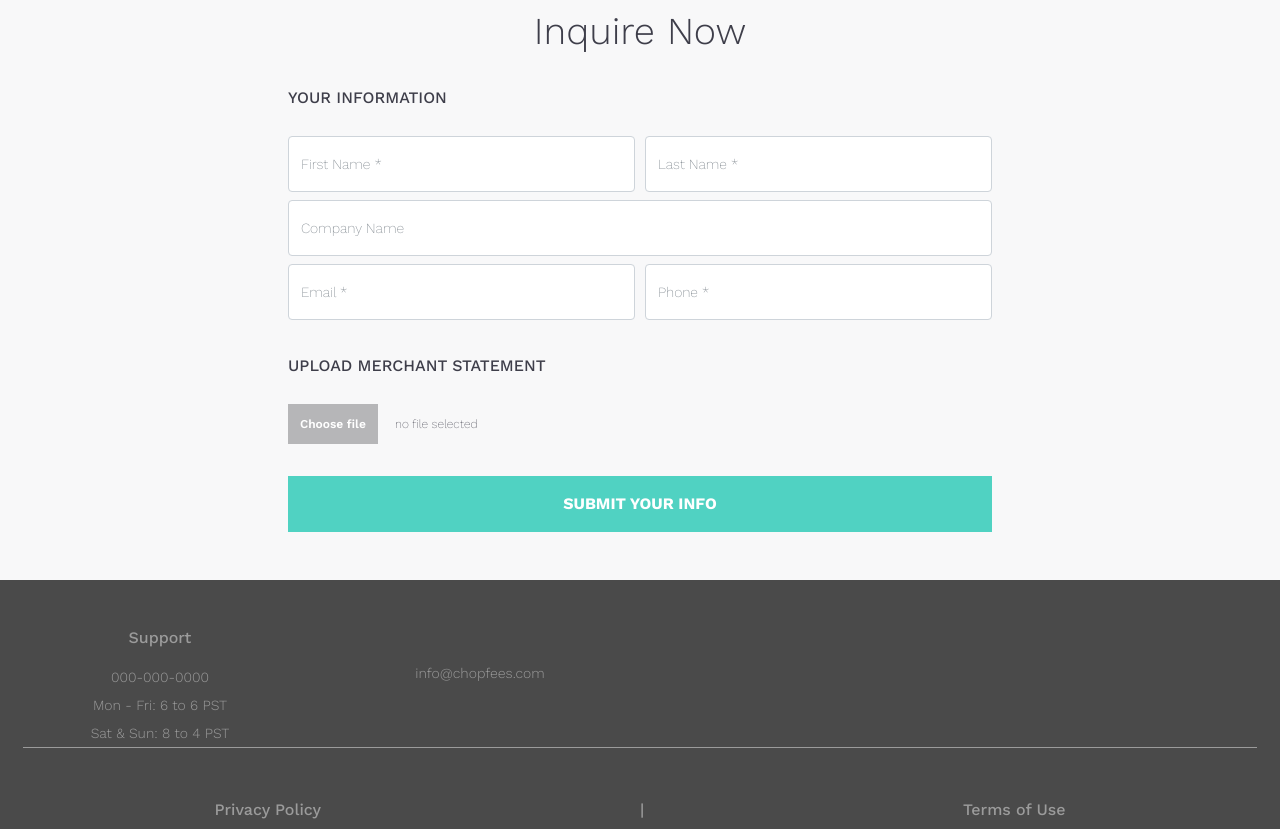
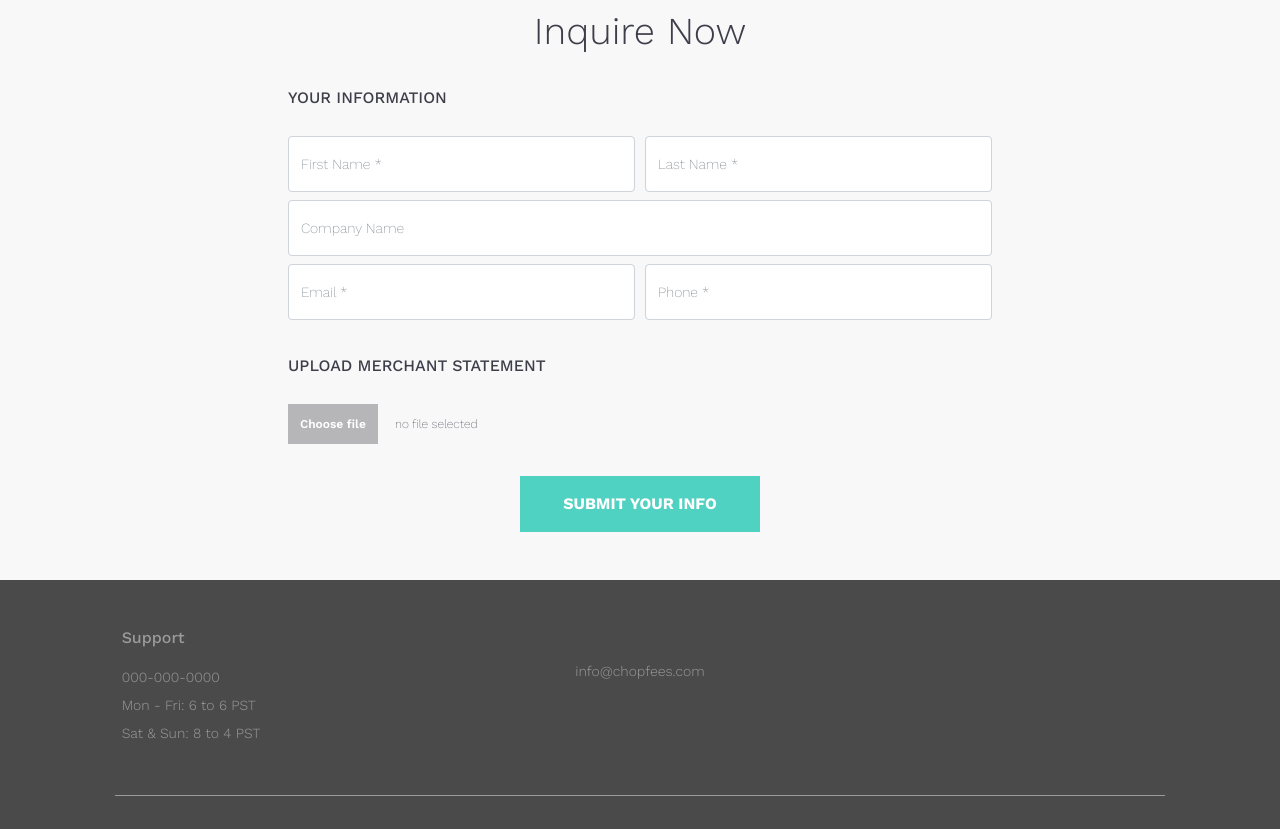
Before and after one commit to shyuks/chopfees, a website: page public/index.html in a window 1280 px wide. Shown: the part 3093-3922 px from the top of the page. Drawn offline with nearby package versions, Linux system fonts and the light colour scheme.

Commit message:
Fix footer for desktop display (padding, alignments, etc)

```diff
--- a/public/css/main.css
+++ b/public/css/main.css
@@ -636,7 +636,7 @@ a:hover {
 /* Info Section */
 
 .info {
-    padding: 2em 0em;
+    margin: 2em 0em;
     text-align: center;
     background: #ffffff
 }
@@ -745,7 +745,7 @@ a:hover {
     padding: 0 !important
 }
 
-@media (min-width: 1024px) {
+@media (min-width: 992px) {
     .step {
         flex: 0 0 20%;
         max-width: 20%;
@@ -782,6 +782,25 @@ a:hover {
     text-align: center
 }
 
+@media (min-width: 768px) {
+    .footer {
+        text-align: left
+    }
+}
+
+.contactSection {
+    padding-bottom: 3em
+}
+
+.contactSection:after {
+    content: ""; /* This is necessary for the pseudo element to work. */
+    display: block; /* This will put the pseudo element on its own line. */
+    margin: 0 auto; /* This will center the border. */
+    width: 82%; /* Change this to whatever width you want. */
+    padding: 1.5em; /* This creates some space between the element and the border. */
+    border-bottom: 1px solid #9B9B9B;; /* This creates the border. Replace black with whatever color you want. */
+}
+
 .support h4 {
     font-size: 16px;
     font-weight: 500;
@@ -797,27 +816,52 @@ a:hover {
 .emailAddress {
     text-align: center;
     font-size: 14px;
-    font-weight: 300;
-    padding: 1em 0 3em
+    font-weight: 300
 }
 
 .emailAddress a {
     color: #9B9B9B
 }
 
+@media (min-width: 768px) {
+    .emailAddress {
+        margin: 1.5em 0
+    }
+}
+
 .endLinks {
     margin: 0 .5em;
-    padding: 3em 2em 1em;
-    border-top: 1px solid #9B9B9B;
+    padding-bottom: 1em;
+    justify-content: center
 }
 
-@media (min-width: 375px) {
+@media (min-width: 768px) {
     .endLinks {
-        padding: 3em 2em 1em;
+        margin: 0 -15px;
+        justify-content: flex-start
     }
 }
 
 .privacyLink a,
 .termsLink a {
-    color: #9B9B9B
+    color: #9B9B9B;
+    font-size: 12px
 }
+
+.linkDivider {
+    padding: 0
+}
+
+.copyright {
+    padding: .5em 0;
+    font-size: 12px
+}
+
+@media (min-width: 768px) {
+    .copyright {
+        padding: 0;
+        text-align: right;
+        margin-left: auto !important;
+        margin-right: 10%
+    }
+}
--- a/public/index.html
+++ b/public/index.html
@@ -208,7 +208,9 @@
                                 </div>
                             </div>
 
-                            <button type="submit" class="btn btn-primary btn-block form-btn">SUBMIT YOUR INFO</button>
+                            <div class="submitButtonBox">
+                                <button type="submit" class="btn btn-primary btn-block form-btn">SUBMIT YOUR INFO</button>
+                            </div>
                         </form>
                     </div>
                 </div>
@@ -218,35 +220,38 @@
 
             <footer class="footer">
                 <div class="container-fluid">
-                    <div class="row align-items-center">
-                        <div class="col-md-3 col-sm-12 support">
+                    <div class="row justify-content-start contactSection">
+                        <div class="col-lg-1 col-md-1"></div>
+                        <div class="col-12 col-md-3 col-lg-2 support">
                             <h4>Support</h4>
                             <p>000-000-0000</p>
                             <p>Mon - Fri: 6 to 6 PST</p>
                             <p>Sat & Sun: 8 to 4 PST</p>
                         </div>
-                        <div class="col-md-3 emailAddress">
+                        <div class="col-lg-2 col-md-1"></div>
+                        <div class="col-12 col-md-3 col-lg-2 emailAddress">
+                            <h4></h4>
                             <a href="mailto:s.hong35@gmail.com">info@chopfees.com</a>
                         </div>
-                        <div class="col-md-3"></div>
-                        <div class="col-md-3"></div>
+                        <div class="col-md-4"></div>
                     </div>
+                </div>
 
-                    <div class="row justify-content-around endLinks">
-                        <div class="col-xs-6 privacyLink">
+                <div class="container-fluid">
+                    <div class="row endLinks">
+                        <div class="col-md-1"></div>
+                        <div class="col-auto col-md-auto privacyLink">
                             <a href="./faq.html">Privacy Policy</a>
                         </div>
-                        <div class="linkDivider">|</div>
-                        <div class="col-xs-6 termsLink">
+                        <div class="col-auto linkDivider">|</div>
+                        <div class="col-auto col-md-auto termsLink">
                             <a href="./faq.html">Terms of Use</a>
+                        </div>
+                        <div class="col-12 col-md-auto copyright">
+                            &copy; 2018 Chop Fees Inc. All Rights Reserved.
                         </div>
                     </div>
 
-                    <div class="row justify-content-center">
-                        <div class="col-md-12">
-                            &copy; 2018 Chop Fees Inc. All Rights Reserved.
-                        </div>
-                    </div>
 
                 </div>
 
```
